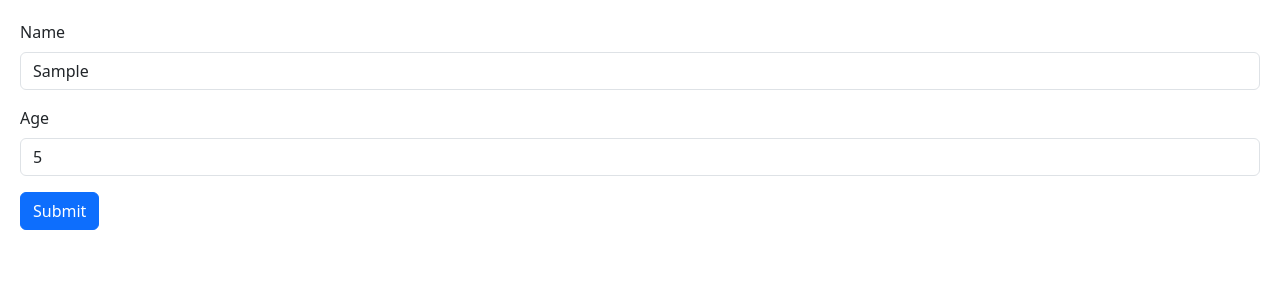
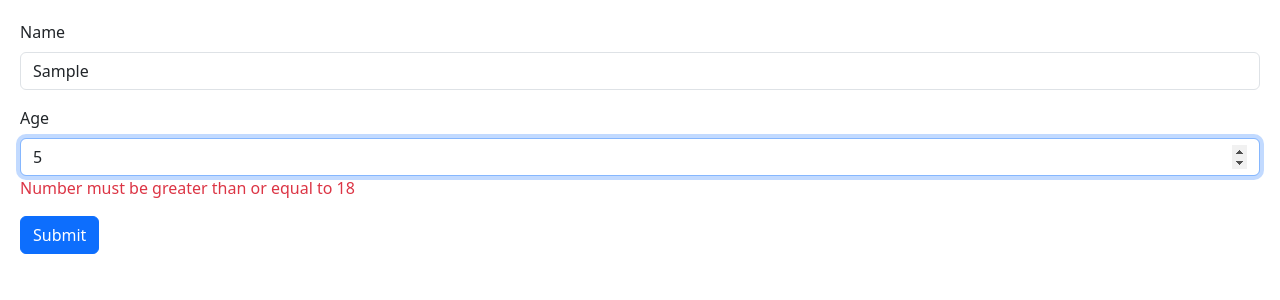
Before and after one commit to WalkerHC30/react-app, a React (Vite) app: page / in a window 1280 px wide. Both pictures are taken after typing "Sample", "5" into the empty fields and a click on the button "Submit". Shown: the top 300 px of the page. Built offline with nearby package versions, Linux system fonts and the light colour scheme.

Commit message:
[update][重要]zod表單驗證設定與方法

```diff
--- a/package.json
+++ b/package.json
@@ -9,10 +9,12 @@
     "preview": "vite preview"
   },
   "dependencies": {
+    "@hookform/resolvers": "^2.9.11",
     "bootstrap": "^5.3.3",
     "react": "^18.2.0",
     "react-dom": "^18.2.0",
-    "react-hook-form": "7.43"
+    "react-hook-form": "7.43",
+    "zod": "^3.20.6"
   },
   "devDependencies": {
     "@types/react": "^18.0.27",
--- a/src/components/Form.tsx
+++ b/src/components/Form.tsx
@@ -1,17 +1,26 @@
 import { FormEvent, useRef, useState } from "react";
 import { FieldValues, useForm } from "react-hook-form";
+import { z } from "zod";
+import { zodResolver } from "@hookform/resolvers/zod";
 
-interface FormData {
-  name: string;
-  age: number;
-}
+// interface FormData {
+//   name: string;
+//   age: number;
+// }
+
+const schema = z.object({
+  name: z.string().min(3, { message: "至少需要3個字" }),
+  age: z.number({ invalid_type_error: "需要輸入年齡" }).min(18),
+});
+
+type FormData = z.infer<typeof schema>;
 
 const Form = () => {
   const {
     register,
     handleSubmit,
     formState: { errors },
-  } = useForm<FormData>();
+  } = useForm<FormData>({ resolver: zodResolver(schema) });
 
   // console.log(formState.errors);
   const onSubmit = (data: FieldValues) => console.log(data);
@@ -28,23 +37,19 @@
           type="text"
           className="form-control"
         />
-        {errors.name?.type === "required" && (
-          <p className="text-danger">The name field is required.</p>
-        )}
-        {errors.name?.type === "minLength" && (
-          <p className="text-danger">The name minLength is 3.</p>
-        )}
+        {errors.name && <p className="text-danger">{errors.name.message}</p>}
       </div>
       <div className="mb-3">
         <label htmlFor="age" className="form-label">
           Age
         </label>
         <input
-          {...register("age")}
+          {...register("age", { valueAsNumber: true })}
           id="age"
           type="number"
           className="form-control"
         />
+        {errors.age && <p className="text-danger">{errors.age.message}</p>}
       </div>
       <button className="btn btn-primary" type="submit">
         Submit
```
Also changed, not shown: 1 other file (tests, documents, lock files or other folders).
